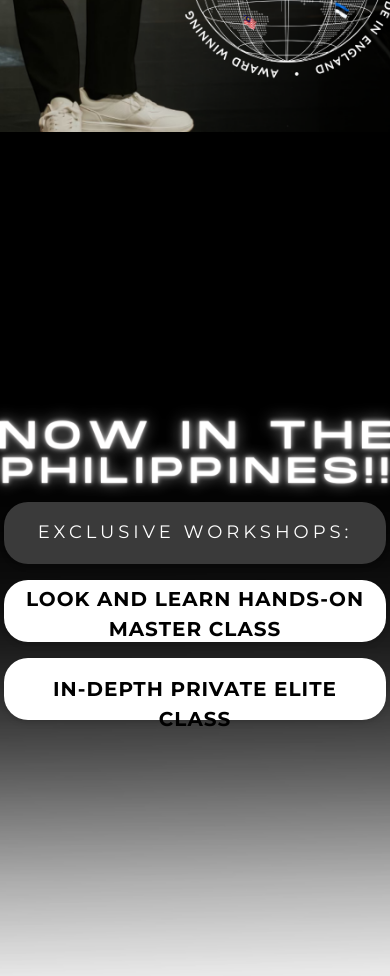
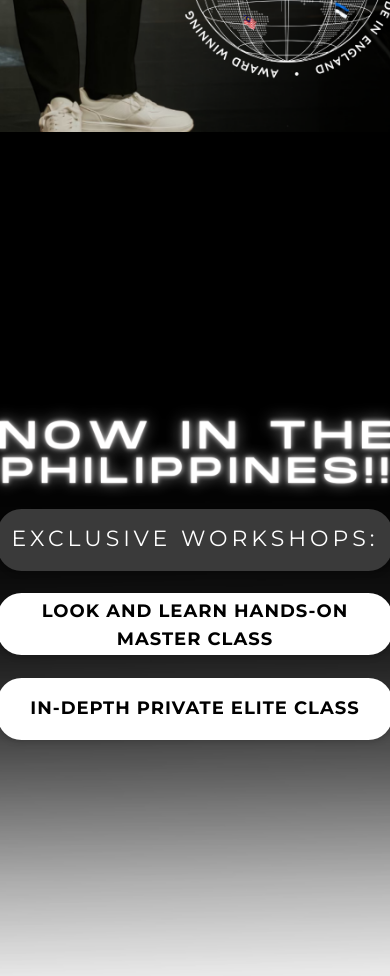
Before and after one commit to kudama343/barberexpoph_24, a Next.js app: page / in a window 390 px wide. Shown: the part 2400-3376 px from the top of the page. Built offline with nearby package versions, Linux system fonts and the light colour scheme.

Commit message:
Final Responsive Button in Homepage

```diff
--- a/app/page.tsx
+++ b/app/page.tsx
@@ -2,46 +2,40 @@ import Link from 'next/link';
 
 const HomePage: React.FC = () => {
   return (
-    <div className="">
-      {/* Background Section */}
-      <div className="">
+    <div className="flex flex-col">
       <div className="min-h-full w-full h-screen sm:bg-contain bg-cover bg-no-repeat bg-center bg-black bg-[url('/images/Homepage/MobileV1.png')] flex flex-col items-center justify-center px-1"></div>
       <div className="min-h-full w-full h-screen sm:bg-contain bg-cover bg-no-repeat bg-center bg-black bg-[url('/images/Homepage/MobileV2.png')] flex flex-col items-center justify-center px-1"></div>
       <div className="min-h-full w-full h-screen sm:bg-contain bg-cover bg-no-repeat bg-center bg-black bg-[url('/images/Homepage/MobileV3.png')] flex flex-col items-center justify-center px-1"></div>
-        <div className="min-h-full w-full h-screen sm:bg-contain bg-cover bg-no-repeat bg-center bg-black bg-[url('/images/Homepage/MobileV5_2.png')] flex flex-col items-center justify-center px-1">
-          <div className="">
-
-            {/* Container for the buttons */}
-            <div className="flex flex-col items-center space-y-4" style={{ marginTop: '30%' }}>
+      <div className="min-h-full w-full h-screen sm:bg-contain bg-cover bg-no-repeat bg-center bg-black bg-[url('/images/Homepage/MobileV5_2.png')] flex flex-col items-center justify-center px-1 relative">
         <Link
           href="/"
-    className="bg-[#3a3a3a] text-white text-center py-4 px-6 rounded-3xl shadow-md hover:bg-gray-950 hover:text-white transition duration-300 text-lg w-[100%] max-w-[456px] md:w-[70%] lg:w-[80%] h-[62px] text-[25px] md:text-[22px] lg:text-[18px] tracking-widest"
-    style={{ letterSpacing: '4px'}}
+          className="absolute left-1/2 transform -translate-x-1/2 bottom-[48%] bg-[#3a3a3a] text-white
+                      py-4 rounded-3xl shadow-md hover:bg-gray-950 hover:text-white transition duration-300
+                      text-lg w-[395px] h-[62px] text-center "
+          style={{ letterSpacing: '4px', fontSize: '22px' }}
         >
           EXCLUSIVE WORKSHOPS:
         </Link>
         <Link
           href="/masterclass"
-    className="bg-white text-black text-center py-1 px-4 rounded-3xl shadow-md hover:bg-gray-950 hover:text-white transition duration-300 font-montserrat-bold w-[100%] max-w-[456px] md:w-[60%] lg:w-[80%] h-[62px] text-[20px] md:text-[22px] lg:text-[18px] tracking-widest"
-    style={{ letterSpacing: '1px'}}
+          className="absolute left-1/2 transform -translate-x-1/2 bottom-[38%] bg-white text-black
+                      py-1 rounded-3xl shadow-md hover:bg-gray-950 hover:text-white transition duration-300
+                      font-montserrat-bold text-lg text-center"
+          style={{ width: '395px', height: '62px', letterSpacing: '1px', fontSize:'18px'}}
         >
           LOOK AND LEARN HANDS-ON MASTER CLASS
         </Link>
         <Link
           href="/eliteclass"
-    className="bg-white text-black text-center py-4 px-4 rounded-3xl shadow-md hover:bg-gray-950 hover:text-white transition duration-300 font-montserrat-bold w-[100%] max-w-[456px] md:w-[60%] lg:w-[80%] h-[62px] text-[20px] md:text-[22px] lg:text-[18px] tracking-widest"
-    style={{ letterSpacing: '1px' }}
+          className="absolute left-1/2 transform -translate-x-1/2 bottom-[28%] bg-white text-black
+                      py-4 rounded-3xl shadow-md hover:bg-gray-950 hover:text-white transition duration-300 font-montserrat-bold
+                      text-lg w-[395px] h-[62px] text-center"
+          style={{ letterSpacing: '1px', fontSize: '18px' }}
         >
           IN-DEPTH PRIVATE ELITE CLASS
         </Link>
       </div>
-
-
     </div>
-          </div>
-        </div>
-      </div>
-
   );
 };
 
```
Lines whose indentation alone changed are shown as unchanged.
